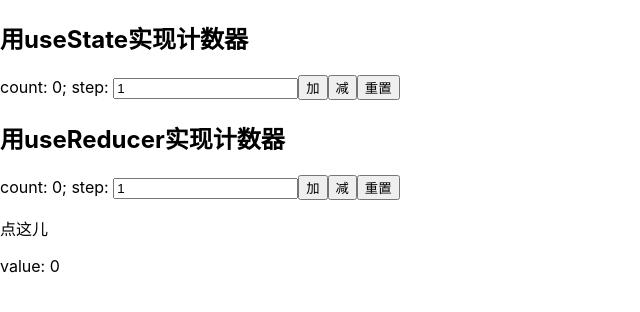
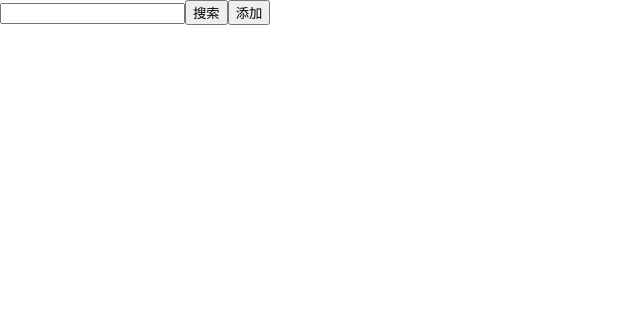
Before and after one commit to react-low-code/theory, a React (Create React App) app in the folder react-demo/: page / in a window 1280 px wide. Shown: the top 312 px of the page, without its empty margins (0-640 px from the left). Built offline with nearby package versions, Linux system fonts and the light colour scheme.

Commit message:
feat: TodoListWithoutMemo

```diff
--- a/react-demo/src/App.tsx
+++ b/react-demo/src/App.tsx
@@ -13,7 +13,8 @@ import './App.scss'
 // import FuncComVsClassCom from './pages/funcComVsClassCom'
 // import UseRefDemo from './pages/useRef'
 // import { EffectWithoutCleanUp } from './pages/useEffect'
-import CounterDemo from './pages/useReducer'
+// import CounterDemo from './pages/useReducer'
+import { TodoListWithoutMemo } from './pages/memoizationHook'
 
 function App() {
   return (
@@ -46,7 +47,8 @@ function App() {
         {/* <FuncComVsClassCom/> */}
         {/* <UseRefDemo/> */}
         {/* <EffectWithoutCleanUp/> */}
-        <CounterDemo/>
+        {/* <CounterDemo/> */}
+        <TodoListWithoutMemo/>
     </div>
   );
 }
--- /dev/null
+++ b/react-demo/src/pages/memoizationHook/index.tsx
@@ -0,0 +1,92 @@
+import React, { useCallback, useEffect, useMemo, useState } from 'react'
+
+interface TodoItem {
+    text: string
+    id: number
+}
+
+export function TodoListWithoutMemo() {
+    const [list, setList] = useState<TodoItem[]>(() => {
+        const caches = localStorage.getItem('todo') || '[]'
+        try {
+            return JSON.parse(caches)
+        } catch (error) {
+            return []
+        }
+    })
+    const [searchKey, setSearchKey] = useState<string>('')
+    const [inputText, setInputText] = useState<string>('')
+    // const filteredItems = list.filter(item => item.text.toLocaleUpperCase().includes(searchKey.toLocaleUpperCase()))
+    const filteredItems = useMemo(() => {
+        return list.filter(item => item.text.toLocaleUpperCase().includes(searchKey.toLocaleUpperCase()))
+    }, [searchKey, list])
+
+    const onSearch = () => {
+        setSearchKey(inputText)
+    }
+
+    const onChangeInputText = (event: React.ChangeEvent<HTMLInputElement>) => {
+        setInputText(event.target.value)
+    }
+
+    const onAdd = () => {
+        setList((prevList) => prevList.concat({text: inputText, id: Math.random()}))
+        setInputText('')
+    }
+
+    // const onRemove = (id: number) => {
+    //     setList((prevList) => prevList.filter(item => item.id !== id))
+    // }
+
+    const onRemove = useCallback((id: number) => {
+        setList((list) => list.filter(item => item.id !== id))
+    }, [])
+
+    useEffect(() => {
+        localStorage.setItem('todo',JSON.stringify(list))
+    }, [list])
+
+
+    return (
+        <div>
+            <input type="text" value={inputText} onChange={onChangeInputText} />
+            <button type="button" onClick={onSearch}>
+                搜索
+            </button>
+            <button type='button' onClick={onAdd}>添加</button>
+
+            <TodoList list={filteredItems} onRemove={onRemove}/>
+        </div>
+    )
+}
+
+const TodoItem = React.memo((props: {item: TodoItem, onRemove: (id: number) => void}) => {
+    console.log('dd')
+    return (
+        <div>{props.item.text} <button onClick={() => props.onRemove(props.item.id)}>删除</button></div>
+    )
+})
+
+// function TodoItem(props: {item: TodoItem, onRemove: (id: number) => void}) {
+//     return (
+//         <div>{props.item.text} <button onClick={() => props.onRemove(props.item.id)}>删除</button></div>
+//     )
+// }
+
+const TodoList = React.memo((props: {list: TodoItem[], onRemove: (id: number) => void}) => {
+    console.log('TodoList')
+    return (
+        <div>
+            {props.list.map(item => <TodoItem key={item.id} item={item} onRemove={props.onRemove}/>)}
+        </div>
+    )
+})
+
+// function TodoList(props: {list: TodoItem[], onRemove: (id: number) => void}) {
+//     console.log('TodoList')
+//     return (
+//         <div>
+//             {props.list.map(item => <TodoItem key={item.id} item={item} onRemove={props.onRemove}/>)}
+//         </div>
+//     )
+// }
```
